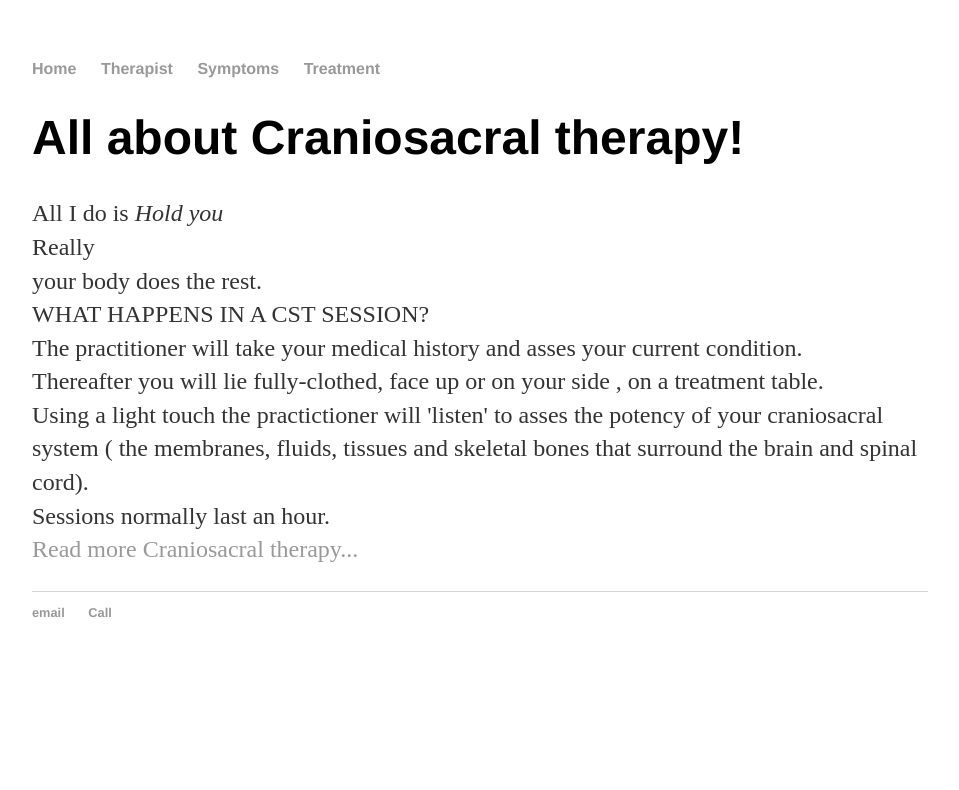
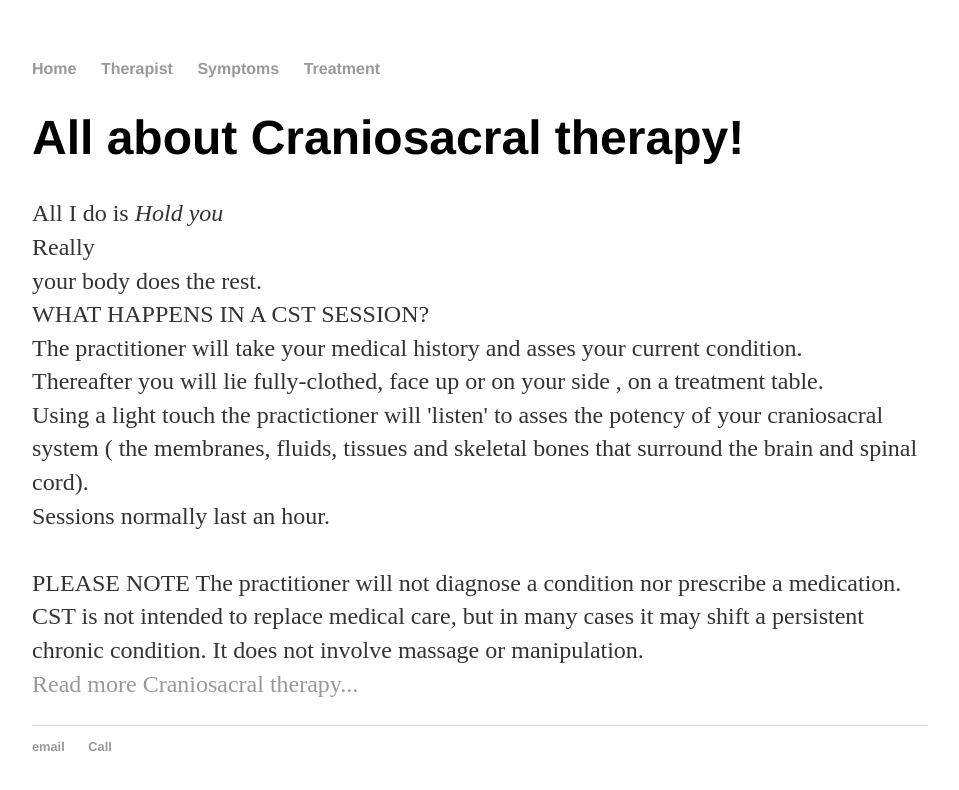
Before and after one commit to craniodeb/craniodeb.github.io, a Jekyll site: the page built from treatment.html, in a window 1280 px wide. Shown: the top 790 px of the page, without its empty margins (160-1119 px from the left). Built offline with Jekyll 4.4.1, drawn with Linux system fonts in a browser that asks for light colours.

Commit message:
Update treatment.html

```diff
--- a/treatment.html
+++ b/treatment.html
@@ -13,5 +13,10 @@ The practitioner will take your medical history and asses your current condition
 Thereafter you will lie fully-clothed, face up or on your side , on a treatment table.<br>
 Using a light touch the practictioner will 'listen' to asses the potency of your craniosacral system ( the membranes, fluids, tissues and skeletal bones that surround the brain and spinal cord).<br>
             Sessions normally last an hour. <br>
+            <br>PLEASE NOTE
+The practitioner will not diagnose a condition nor prescribe a medication.
+CST is not intended to replace medical care, but in many cases it may shift a persistent chronic condition.
+It does not involve massage or manipulation.
+            <br>
             <a href="http://www.cranial.org.za">Read more Craniosacral therapy...</a></p>
 </div><!-- /.blurb -->
```
